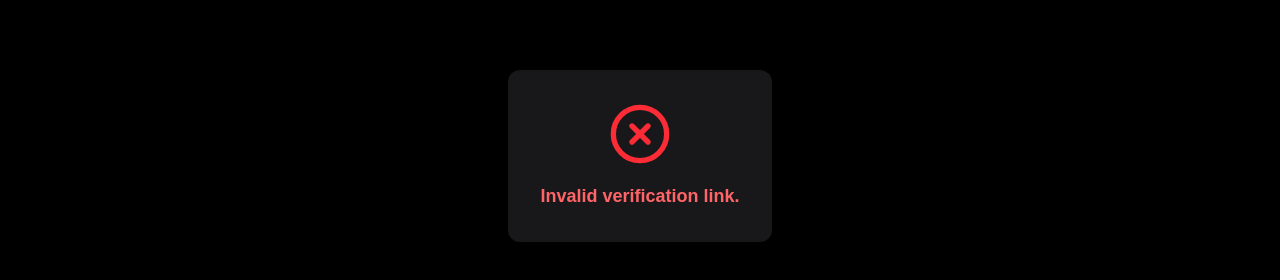
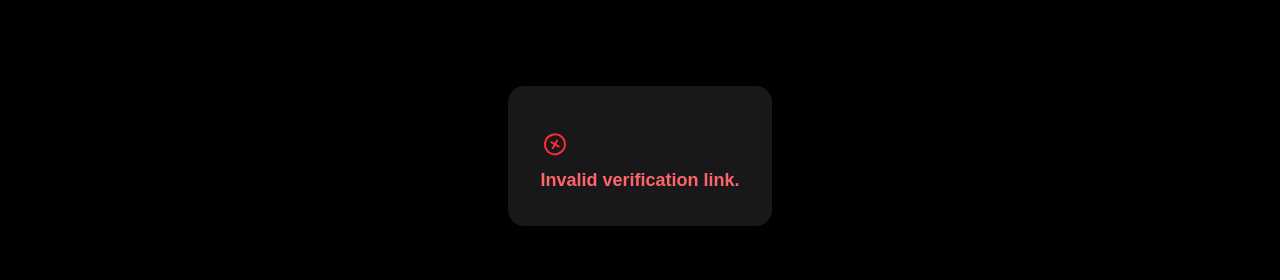
Before and after one commit to prasad467/creator-os, a Next.js app: page /verify-email in a window 1280 px wide. Shown: the part 244-524 px from the top of the page. Built offline with nearby package versions, Linux system fonts and the light colour scheme; no server answers.

Commit message:
mod verify-email

```diff
--- a/src/app/verify-email/page.tsx
+++ b/src/app/verify-email/page.tsx
@@ -2,24 +2,34 @@
 
 import { useEffect, useState } from "react";
 import { motion } from "framer-motion";
-import { useSearchParams } from "next/navigation";
+import { useSearchParams, useRouter } from "next/navigation";
 import { supabase } from "@/lib/supabase";
 import { CheckCircle, XCircle } from "lucide-react";
 
 export default function VerifyEmailPage() {
   const params = useSearchParams();
+  const router = useRouter();
+
   const accessToken = params.get("access_token");
   const email = params.get("email");
-  const [status, setStatus] = useState<"loading" | "success" | "error">(!accessToken ? "error" : "loading");
-  const [message, setMessage] = useState(!accessToken ? "Invalid verification link." : "");
+
+  const [status, setStatus] = useState<"loading" | "success" | "error">(
+    !accessToken || !email ? "error" : "loading"
+  );
+  const [message, setMessage] = useState(
+    !accessToken || !email ? "Invalid verification link." : "Verifying your email..."
+  );
 
   useEffect(() => {
-    if (!accessToken || !email) {
-      return;
-    }
+    if (!accessToken || !email) return;
 
-    const verify = async () => {
-      const { error } = await supabase.auth.verifyOtp({ token: accessToken, email: email, type: "signup" });
+    const verifyEmail = async () => {
+      try {
+        const { error } = await supabase.auth.verifyOtp({
+          token: accessToken,
+          email: email,
+          type: "signup",
+        });
 
         if (error) {
           setStatus("error");
@@ -28,50 +38,74 @@
           setStatus("success");
           setMessage("Your email has been successfully verified!");
         }
+      } catch (err) {
+        setStatus("error");
+        setMessage("Something went wrong. Please try again.");
+      }
     };
 
-    verify();
-  }, [accessToken]);
+    verifyEmail();
+  }, [accessToken, email]);
 
   const renderIcon = () => {
-    if (status === "success") return <CheckCircle className="w-16 h-16 text-green-500 mx-auto" />;
-    if (status === "error") return <XCircle className="w-16 h-16 text-red-500 mx-auto" />;
-    return null;
+    if (status === "loading") return null;
+
+    const iconProps = { className: "w-20 h-20 mx-auto" };
+
+    return (
+      <motion.div
+        animate={{ y: [0, -15, 0], rotate: [0, 15, -15, 0] }}
+        transition={{ repeat: Infinity, duration: 1.5 }}
+      >
+        {status === "success" ? (
+          <CheckCircle {...iconProps} className="text-green-500" />
+        ) : (
+          <XCircle {...iconProps} className="text-red-500" />
+        )}
+      </motion.div>
+    );
   };
 
   return (
-    <div className="min-h-screen flex items-center justify-center bg-black text-white">
+    <div className="min-h-screen flex items-center justify-center bg-black text-white px-4">
       <motion.div
-        initial={{ opacity: 0, y: 50 }}
-        animate={{ opacity: 1, y: 0 }}
+        initial={{ opacity: 0, y: 50, scale: 0.9 }}
+        animate={{ opacity: 1, y: 0, scale: 1 }}
         transition={{ duration: 0.6, ease: "easeOut" }}
-        className="bg-zinc-900 p-8 rounded-xl max-w-md text-center space-y-4 shadow-lg"
+        className="bg-zinc-900 p-8 rounded-2xl max-w-md text-center space-y-6 shadow-2xl"
       >
-        {status === "loading" && (
+        {renderIcon()}
+
         <motion.p
           initial={{ opacity: 0 }}
           animate={{ opacity: 1 }}
-            transition={{ delay: 0.2 }}
-            className="text-zinc-400"
-          >
-            Verifying your email...
-          </motion.p>
-        )}
-
-        {status !== "loading" && (
-          <>
-            {renderIcon()}
-            <motion.p
-              initial={{ opacity: 0 }}
-              animate={{ opacity: 1 }}
-              transition={{ delay: 0.2 }}
+          transition={{ delay: 0.3 }}
           className={`text-lg font-semibold ${
             status === "success" ? "text-green-400" : "text-red-400"
           }`}
         >
           {message}
         </motion.p>
-          </>
+
+        {status === "loading" && (
+          <motion.div
+            initial={{ opacity: 0 }}
+            animate={{ opacity: [0.3, 1, 0.3] }}
+            transition={{ repeat: Infinity, duration: 1 }}
+          >
+            <p className="text-zinc-400">Verifying your email...</p>
+          </motion.div>
+        )}
+
+        {status === "success" && (
+          <motion.button
+            whileHover={{ scale: 1.05 }}
+            whileTap={{ scale: 0.95 }}
+            onClick={() => router.push("/login")}
+            className="mt-4 bg-blue-500 hover:bg-blue-600 text-white px-6 py-3 rounded-lg font-semibold transition"
+          >
+            Go to Login
+          </motion.button>
         )}
       </motion.div>
     </div>
```
Lines whose indentation alone changed are shown as unchanged.
